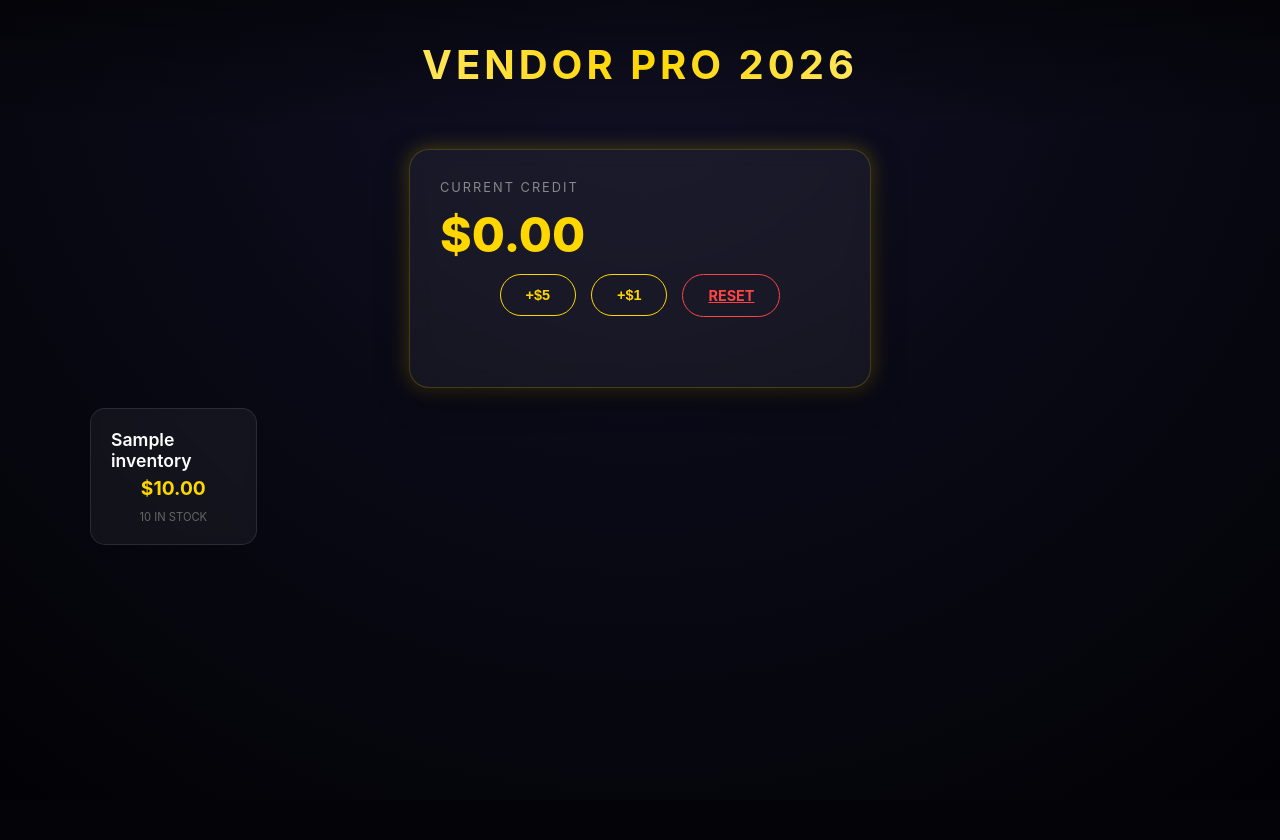
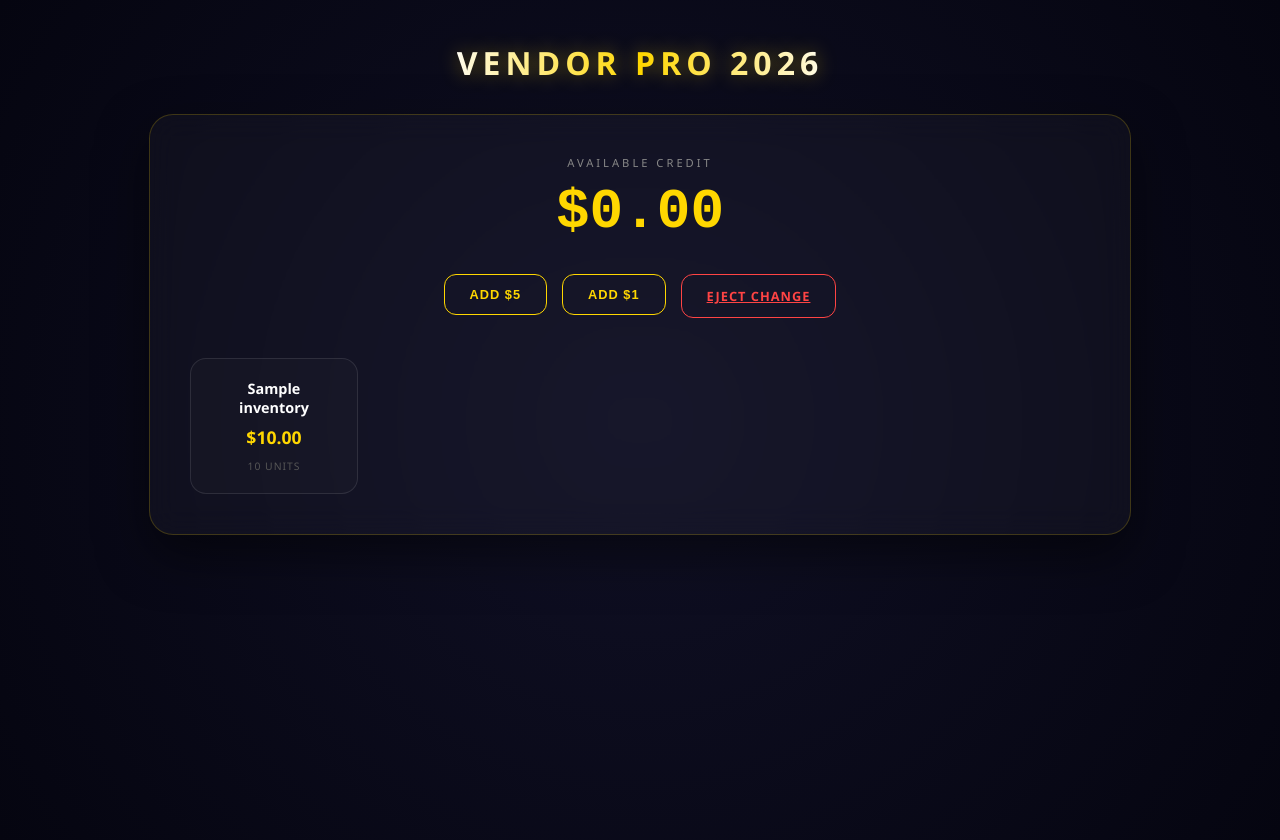
Before and after one commit to Apolloat2022/vending-machine-python, a Python web app: template templates/index.html in a window 1280 px wide. Before the commit the page ends 545 px from the top, so only its background shows below. Run offline with Jinja, Linux system fonts and the light colour scheme; the template is opened without the code that fills it: most values are stand-ins (such as "Sample title", 1, 10 or a date in 2020).

Commit message:
Update to Cinematic Glassmorphism UI

```diff
--- a/templates/index.html
+++ b/templates/index.html
@@ -7,124 +7,123 @@
     <style>
         :root {
             --gold: #FFD700;
-            --gold-glow: rgba(255, 215, 0, 0.3);
-            --glass: rgba(255, 255, 255, 0.05);
-            --bg: #020205;
+            --gold-glow: rgba(255, 215, 0, 0.4);
+            --bg: #050510;
+            --glass: rgba(255, 255, 255, 0.03);
         }
 
         body {
-            background: radial-gradient(circle at top, #101025 0%, var(--bg) 100%);
+            background: radial-gradient(circle at center, #101025 0%, var(--bg) 100%);
             color: white;
-            font-family: 'Inter', system-ui, -apple-system, sans-serif;
-            margin: 0; padding: 0; min-height: 100vh;
-        }
-
-        /* Cinematic Hero Section */
-        header {
-            padding: 40px 20px;
-            text-align: center;
-            background: linear-gradient(to bottom, rgba(0,0,0,0.5), transparent);
-        }
-
-        h1 {
-            font-size: 2.5rem; letter-spacing: 4px; margin: 0;
-            background: linear-gradient(to right, #fff, var(--gold), #fff);
-            -webkit-background-clip: text; -webkit-text-fill-color: transparent;
-            text-transform: uppercase;
-        }
-
-        /* Glassmorphism Display */
-        .display-container {
-            backdrop-filter: blur(10px);
-            background: var(--glass);
-            border: 1px solid rgba(255,215,0,0.2);
-            border-radius: 20px;
-            padding: 30px;
-            margin: 20px auto;
-            max-width: 400px;
-            box-shadow: 0 10px 30px rgba(0,0,0,0.5), 0 0 20px var(--gold-glow);
-        }
-
-        .balance-label { font-size: 0.8rem; text-transform: uppercase; color: #888; letter-spacing: 2px; }
-        .balance-amount { font-size: 3rem; font-weight: 800; color: var(--gold); margin: 10px 0; }
-
-        /* Tactical Controls */
-        .controls { display: flex; justify-content: center; gap: 15px; margin-bottom: 40px; }
-
-        .btn-pay {
-            background: transparent; border: 1px solid var(--gold); color: var(--gold);
-            padding: 12px 25px; border-radius: 30px; font-weight: bold; cursor: pointer;
-            transition: 0.3s; text-transform: uppercase; font-size: 0.9rem;
-        }
-
-        .btn-pay:hover { background: var(--gold); color: black; box-shadow: 0 0 15px var(--gold); }
-        .btn-refund { border-color: #ff4444; color: #ff4444; }
-        .btn-refund:hover { background: #ff4444; color: white; box-shadow: 0 0 15px rgba(255,68,68,0.5); }
-
-        /* Dynamic Grid */
-        .grid {
-            display: grid;
-            grid-template-columns: repeat(auto-fill, minmax(160px, 1fr));
-            gap: 20px; padding: 0 20px 50px; max-width: 1100px; margin: auto;
-        }
-
-        .product-card {
-            background: var(--glass);
-            backdrop-filter: blur(5px);
-            border: 1px solid rgba(255,255,255,0.1);
-            border-radius: 15px;
-            padding: 20px;
-            text-decoration: none; color: white;
-            transition: 0.4s cubic-bezier(0.175, 0.885, 0.32, 1.275);
+            font-family: 'Segoe UI', system-ui, sans-serif;
+            margin: 0; padding: 20px; min-height: 100vh;
             display: flex; flex-direction: column; align-items: center;
         }
 
-        .product-card:hover {
-            transform: translateY(-10px);
+        /* Animated Header */
+        h1 {
+            font-size: 2rem; letter-spacing: 5px; margin-bottom: 30px;
+            background: linear-gradient(to right, #fff, var(--gold), #fff);
+            -webkit-background-clip: text; -webkit-text-fill-color: transparent;
+            text-transform: uppercase; text-shadow: 0 0 20px var(--gold-glow);
+        }
+
+        /* Main Glass Dashboard */
+        .dashboard {
+            background: var(--glass);
+            backdrop-filter: blur(15px);
+            border: 1px solid rgba(255,215,0,0.2);
+            border-radius: 24px;
+            padding: 40px;
+            width: 100%; max-width: 900px;
+            box-shadow: 0 20px 50px rgba(0,0,0,0.5);
+        }
+
+        /* Credit Display */
+        .credit-box {
+            text-align: center; margin-bottom: 30px;
+        }
+        .credit-label { font-size: 0.7rem; text-transform: uppercase; color: #888; letter-spacing: 3px; }
+        .credit-amount {
+            font-size: 3.5rem; font-weight: 800; color: var(--gold);
+            margin: 10px 0; font-family: 'Courier New', monospace;
+        }
+
+        /* Interactive Controls */
+        .controls { display: flex; justify-content: center; gap: 15px; margin-bottom: 40px; }
+        .btn {
+            background: transparent; border: 1px solid var(--gold); color: var(--gold);
+            padding: 12px 25px; border-radius: 12px; font-weight: bold; cursor: pointer;
+            transition: 0.3s; text-transform: uppercase; font-size: 0.8rem; letter-spacing: 1px;
+        }
+        .btn:hover { background: var(--gold); color: black; box-shadow: 0 0 20px var(--gold-glow); transform: translateY(-2px); }
+        .btn-refund { border-color: #ff4444; color: #ff4444; }
+        .btn-refund:hover { background: #ff4444; color: white; box-shadow: 0 0 20px rgba(255,68,68,0.4); }
+
+        /* Product Grid */
+        .grid {
+            display: grid;
+            grid-template-columns: repeat(auto-fill, minmax(140px, 1fr));
+            gap: 15px;
+        }
+
+        .item-card {
+            background: rgba(255,255,255,0.02);
+            border: 1px solid rgba(255,255,255,0.1);
+            border-radius: 16px;
+            padding: 20px;
+            text-decoration: none; color: white;
+            transition: 0.3s cubic-bezier(0.4, 0, 0.2, 1);
+            display: flex; flex-direction: column; align-items: center;
+        }
+
+        .item-card:hover {
             border-color: var(--gold);
             background: rgba(255, 215, 0, 0.05);
-            box-shadow: 0 10px 20px rgba(0,0,0,0.3);
+            transform: scale(1.05);
+            box-shadow: 0 0 15px rgba(255,215,0,0.1);
         }
 
-        .product-name { font-weight: 600; font-size: 1.1rem; margin-bottom: 5px; }
-        .product-price { color: var(--gold); font-weight: bold; font-size: 1.2rem; }
-        .product-stock { font-size: 0.7rem; color: #666; margin-top: 10px; text-transform: uppercase; }
+        .item-name { font-weight: 600; font-size: 0.9rem; margin-bottom: 8px; text-align: center; }
+        .item-price { color: var(--gold); font-weight: bold; font-size: 1.1rem; }
+        .item-stock { font-size: 0.65rem; color: #555; margin-top: 10px; text-transform: uppercase; letter-spacing: 1px; }
 
         @media (max-width: 600px) {
-            h1 { font-size: 1.8rem; }
             .grid { grid-template-columns: repeat(2, 1fr); }
+            .credit-amount { font-size: 2.5rem; }
         }
     </style>
 </head>
 <body>
-    <header>
-        <h1>Vendor Pro 2026</h1>
-    </header>
+    <h1>Vendor Pro 2026</h1>
 
-    <div class="display-container">
-        <div class="balance-label">Current Credit</div>
-        <div class="balance-amount">${{ "%.2f"|format(balance) }}</div>
+    <div class="dashboard">
+        <div class="credit-box">
+            <div class="credit-label">Available Credit</div>
+            <div class="credit-amount">${{ "%.2f"|format(balance) }}</div>
+        </div>
+
         <div class="controls">
             <form action="/insert" method="post" style="display:inline;">
                 <input type="hidden" name="amount" value="5.0">
-                <button type="submit" class="btn-pay">+$5</button>
+                <button type="submit" class="btn">Add $5</button>
             </form>
             <form action="/insert" method="post" style="display:inline;">
                 <input type="hidden" name="amount" value="1.0">
-                <button type="submit" class="btn-pay">+$1</button>
+                <button type="submit" class="btn">Add $1</button>
             </form>
-            <a href="/refund" class="btn-pay btn-refund">Reset</a>
+            <a href="/refund" class="btn btn-refund">Eject Change</a>
         </div>
-    </div>
 
-    <div class="grid">
-        {% for code, p in inventory.items() %}
-        <a href="/buy/{{ code }}" class="product-card">
-            <span class="product-name">{{ p.name }}</span>
-            <span class="product-price">${{ "%.2f"|format(p.price) }}</span>
-            <span class="product-stock">{{ p.quantity }} in stock</span>
-        </a>
-        {% endfor %}
+        <div class="grid">
+            {% for code, p in inventory.items() %}
+            <a href="/buy/{{ code }}" class="item-card">
+                <span class="item-name">{{ p.name }}</span>
+                <span class="item-price">${{ "%.2f"|format(p.price) }}</span>
+                <span class="item-stock">{{ p.quantity }} units</span>
+            </a>
+            {% endfor %}
+        </div>
     </div>
 </body>
 </html>
```
